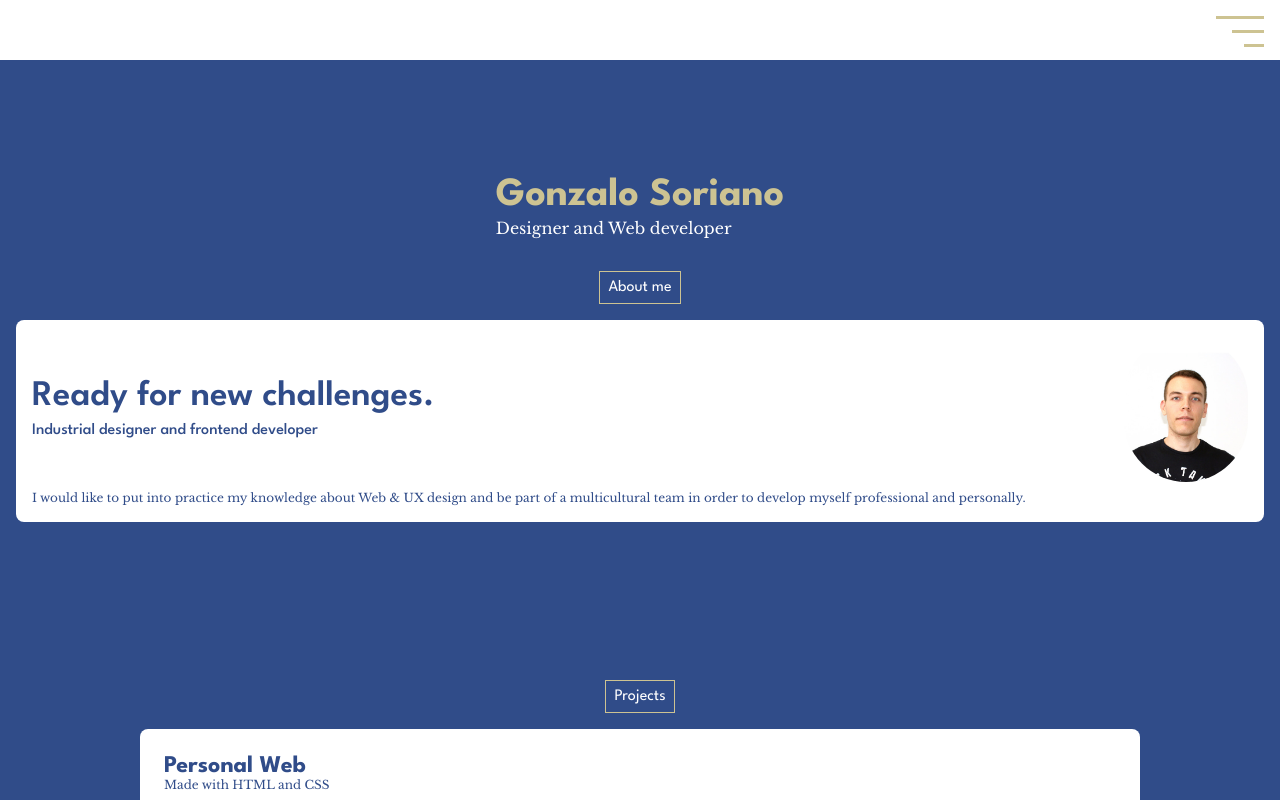
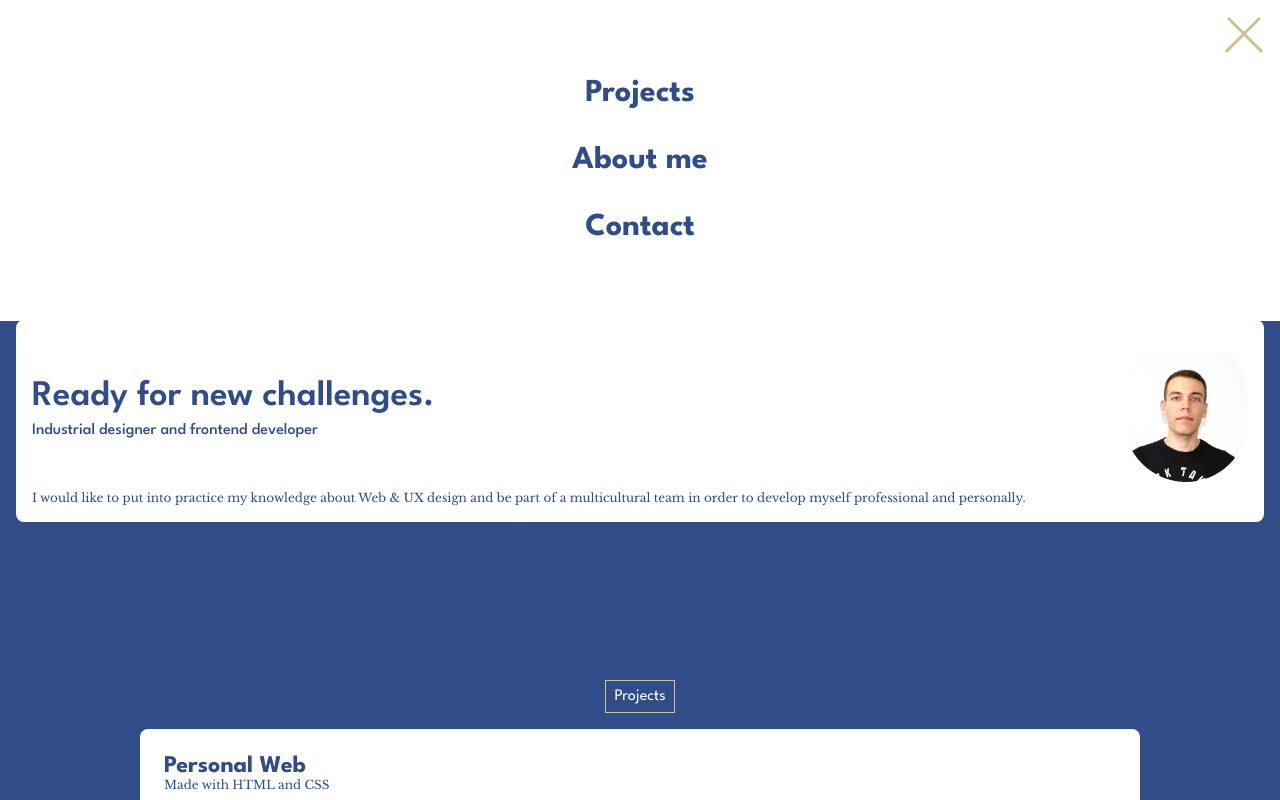
Before and after one commit to ggonzaloo10/project-3, a React (Create React App) app: page / in a window 1280 px wide. Both pictures are taken after a click on the element 1244 px from the left and 34 px from the top of the page. Shown: the top 800 px of the page. Built offline with nearby package versions, Linux system fonts and the light colour scheme.

Commit message:
Menu topbar fixed
Menu links working properly

```diff
--- a/src/App.js
+++ b/src/App.js
@@ -9,7 +9,7 @@ function App() {
     <div className="App">
       <Header />
       <AboutMe />
-      <div className='grid-projects'>
+      <div id='projects' className='grid-projects'>
 
         <button className='button'>Projects</button>
 
--- a/src/components/footer/footer.jsx
+++ b/src/components/footer/footer.jsx
@@ -2,7 +2,7 @@ import React from 'react';
 import './style-footer.css';
 
 export default function Footer() {
-    return <footer>
+    return <footer id='contact'>
 
         <div className="footer-text">
             <p>2022 Gonzalo Soriano | gonzalosofran@hotmail.com | 46023 Valencia</p>
--- a/src/components/header/header.jsx
+++ b/src/components/header/header.jsx
@@ -14,20 +14,20 @@ export default function Header() {
 
         <div onClick={onOff} className="menu-icon">
 
-            <svg className={stateMenu ? "visible" : "invisible"} width="48" height="31" viewBox="0 0 48 31" fill="none" xmlns="http://www.w3.org/2000/svg">
+            <svg className={stateMenu ? "invisible" : "visible"} width="48" height="31" viewBox="0 0 48 31" fill="none" xmlns="http://www.w3.org/2000/svg">
                 <line y1="1.5" x2="48" y2="1.5" stroke="#CDC392" stroke-width="3" />
                 <line x1="16" y1="15.5" x2="48" y2="15.5" stroke="#CDC392" stroke-width="3" />
                 <line x1="28" y1="29.5" x2="48" y2="29.5" stroke="#CDC392" stroke-width="3" />
             </svg>
-            <svg className={stateMenu ? "invisible" : "visible"} width="40" height="37" viewBox="0 0 40 37" fill="none" xmlns="http://www.w3.org/2000/svg">
+            <svg className={stateMenu ? "visible" : "invisible"} width="40" height="37" viewBox="0 0 40 37" fill="none" xmlns="http://www.w3.org/2000/svg">
                 <line x1="1.93934" y1="35.8805" x2="35.8805" y2="1.93938" stroke="#CDC392" stroke-width="3" />
                 <line x1="4.06066" y1="1.93934" x2="38.0018" y2="35.8805" stroke="#CDC392" stroke-width="3" />
             </svg>
         </div>
-        <div className={stateMenu ? "invisible" : "menu-links"}>
-            <a href="">Projects</a>
-            <a href="">About me</a>
-            <a href="">Contact</a>
+        <div className={stateMenu ? "menu-links" : "invisible"}>
+            <a href="#projects">Projects</a>
+            <a href="#aboutMe">About me</a>
+            <a href="#contact">Contact</a>
 
         </div>
     </header>;
--- a/src/components/header/style-header.css
+++ b/src/components/header/style-header.css
@@ -42,4 +42,5 @@ header {
     font-size: 32px;
     line-height: 35px;
     text-decoration: none;
+    color: var(--blue-main);
 }
--- a/src/components/section-aboutme/aboutme.jsx
+++ b/src/components/section-aboutme/aboutme.jsx
@@ -3,7 +3,7 @@ import './style-aboutme.css';
 import image from '../img/foto-carnet.jpg';
 
 export default function AboutMe() {
-    return <section>
+    return <section id='aboutMe'>
         <div className='aboutMe-title'>
             <h1 className='h1'>Gonzalo Soriano</h1>
             <h2 className='h2'>Designer and Web developer</h2>
```
